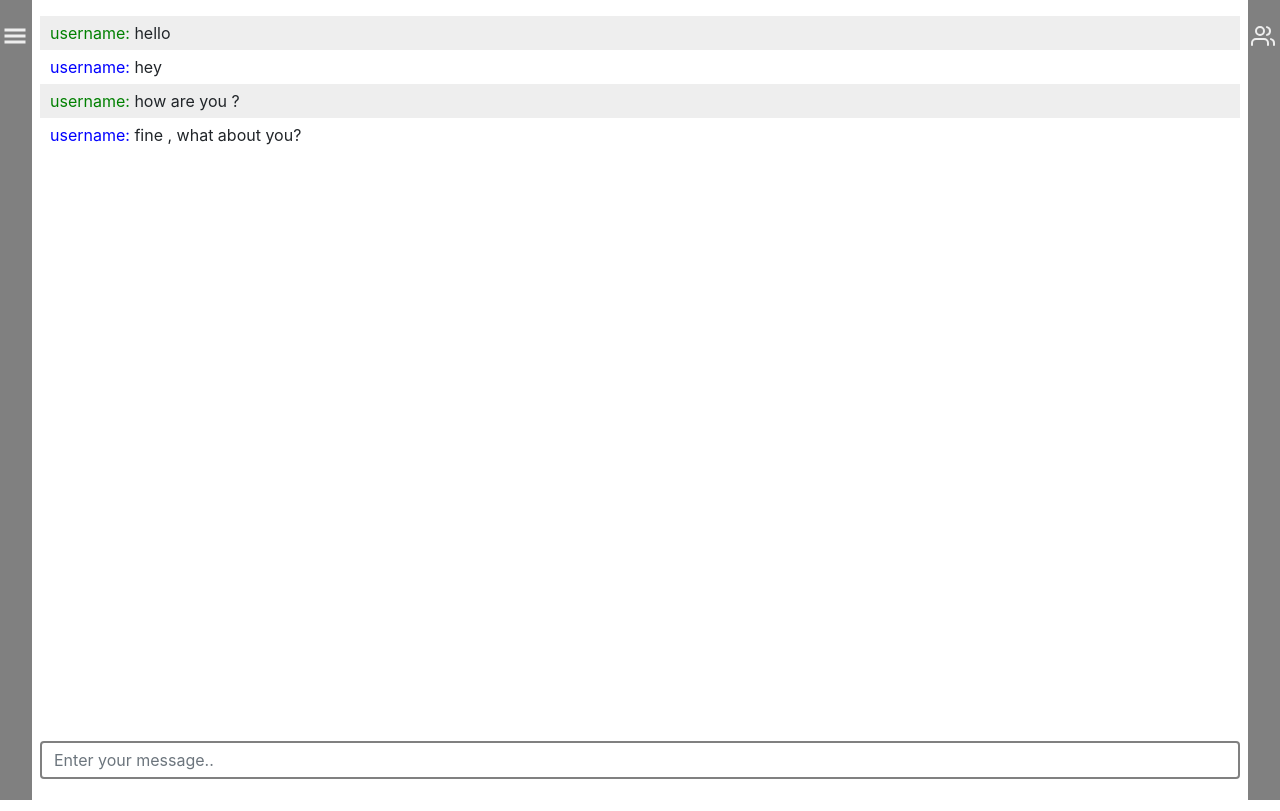
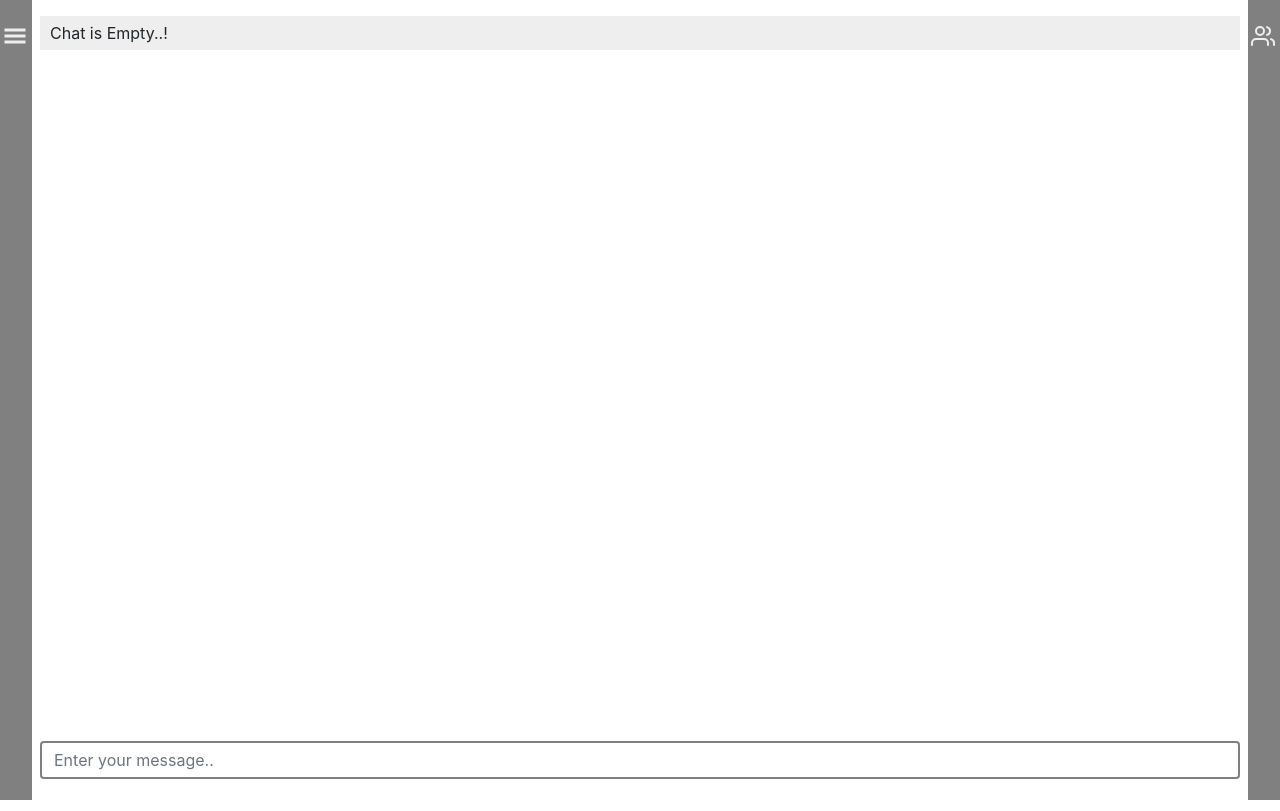
Before and after one commit to mohamedeliwa/chat-app, a Next.js app: page /rooms in a window 1280 px wide. Built offline with nearby package versions, Linux system fonts and the light colour scheme.

Commit message:
display empty chat message when chat board is empty

```diff
--- a/components/MsgBoard.tsx
+++ b/components/MsgBoard.tsx
@@ -7,12 +7,14 @@ const MsgBoard: React.FunctionComponent = () => {
 
   useEffect(() => {
     if (socket) {
-      socket.on("chat message", function (msg: string) {
+      socket.on("chat message", function (msg: string, name: string) {
+        const empytChatMsg = document.querySelector("#empty-chat") as HTMLLIElement;
+        empytChatMsg.style.display = "none";
         const messages = document.querySelector(
           "#messages"
         ) as HTMLUListElement;
         const message = document.createElement("li");
-        message.innerHTML = `<span>${username}: </span>${msg}`
+        message.innerHTML = `<span>${name}: </span>${msg}`;
         messages.append(message);
       });
     }
@@ -20,18 +22,7 @@ const MsgBoard: React.FunctionComponent = () => {
   return (
     <div className={styles.container}>
       <ul id="messages" className={styles.messages}>
-        <li>
-          <span>username: </span>hello
-        </li>
-        <li>
-          <span>username: </span>hey
-        </li>
-        <li>
-          <span>username: </span>how are you ?
-        </li>
-        <li>
-          <span>username: </span>fine , what about you?
-        </li>
+        <li id="empty-chat">Chat is Empty..!</li>
       </ul>
     </div>
   );
```
